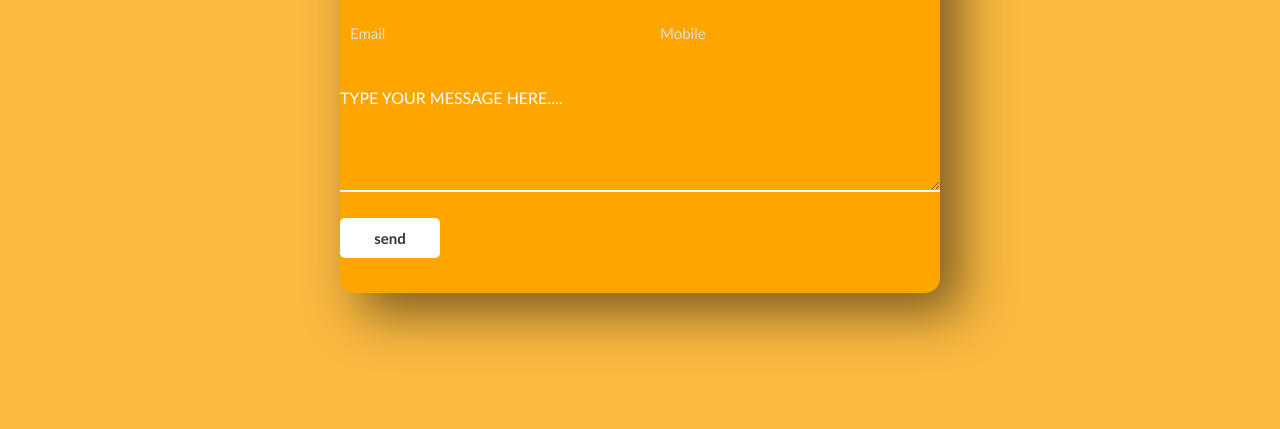
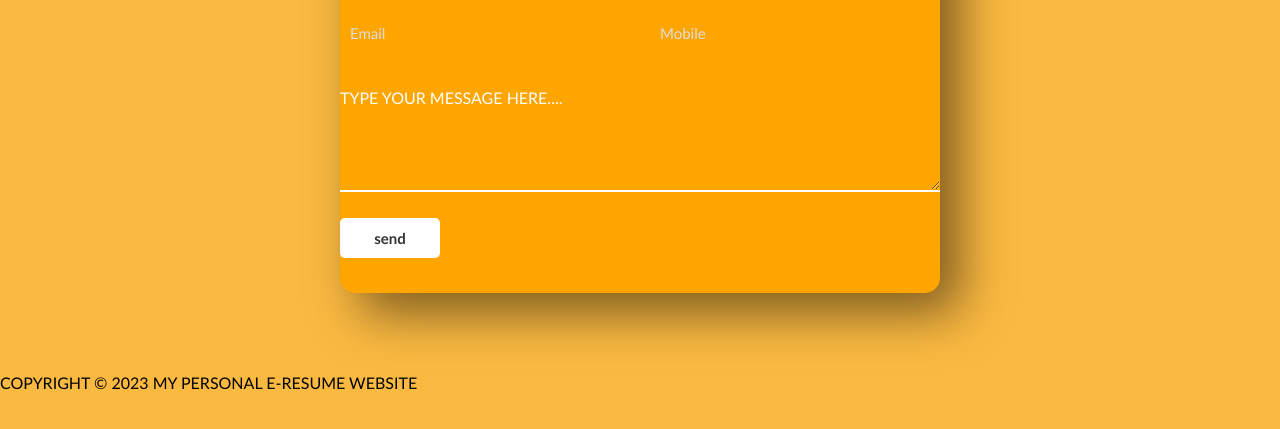
Before and after one commit to raimanfirdaus/Myeresume, a plain HTML site: page contact.html in a window 1280 px wide. Shown: the part 267-696 px from the top of the page. Drawn offline with Linux system fonts and the light colour scheme.

Commit message:
Update contact.html

```diff
--- a/contact.html
+++ b/contact.html
@@ -39,5 +39,7 @@
         </div>
     </body>
 
-
+<footer id="main footer">
+        <p>Copyright &copy; 2023 My Personal e-Resume Website</p>
+    </footer>
 </html>
```
